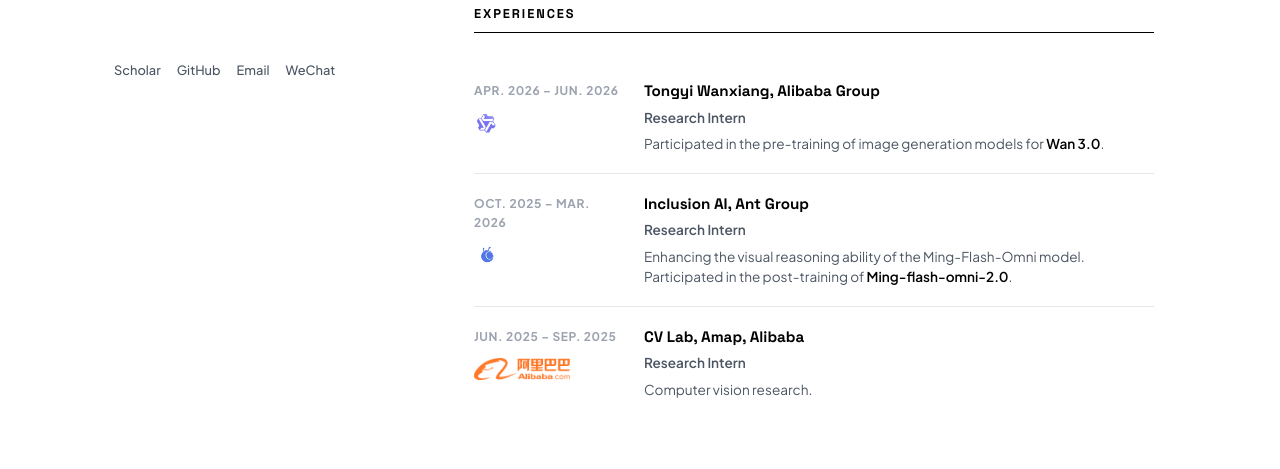
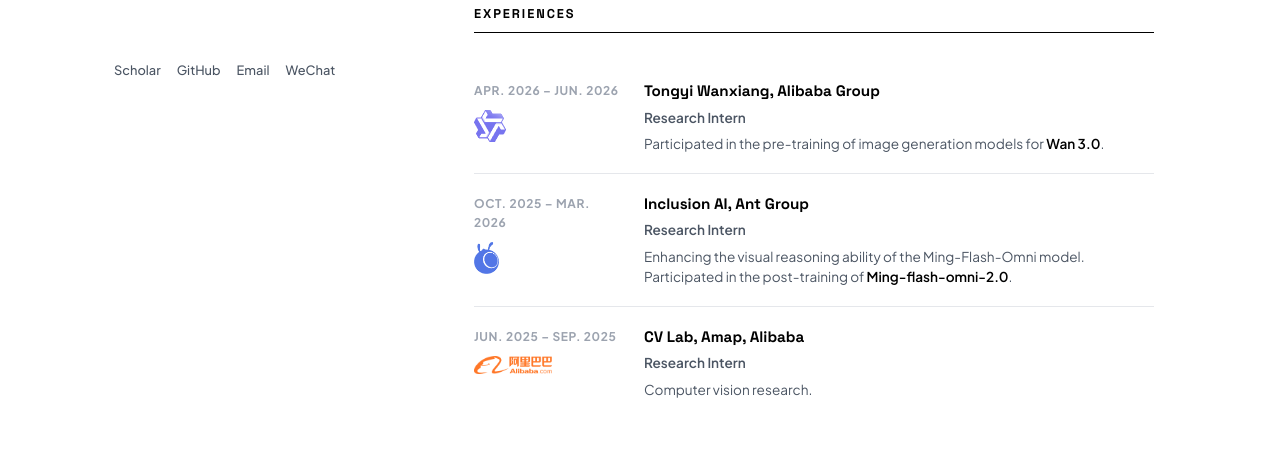
Before and after one commit to yuxuanfanOrion/yuxuanfanOrion.github.io, a Jekyll site: the page built from _pages/about.md, in a window 1280 px wide. Shown: the part 1714-2183 px from the top of the page. Built offline with Jekyll 4.4.1, drawn with Linux system fonts in a browser that asks for light colours.

Commit message:
Balance internship logo sizes: trim icon padding, per-shape size classes

```diff
--- a/_pages/about.md
+++ b/_pages/about.md
@@ -68,7 +68,7 @@
   <div class="timeline-item">
     <div class="timeline-when">
       Apr. 2026 – Jun. 2026
-      <img class="timeline-logo" src="/images/icon/wan.png" alt="Tongyi Wanxiang">
+      <img class="timeline-logo timeline-logo--mark" src="/images/icon/wan.png" alt="Tongyi Wanxiang">
     </div>
     <div class="timeline-body">
       <h3>Tongyi Wanxiang, Alibaba Group</h3>
@@ -80,7 +80,7 @@
   <div class="timeline-item">
     <div class="timeline-when">
       Oct. 2025 – Mar. 2026
-      <img class="timeline-logo" src="/images/icon/ant.png" alt="Ant Group">
+      <img class="timeline-logo timeline-logo--mark" src="/images/icon/ant.png" alt="Ant Group">
     </div>
     <div class="timeline-body">
       <h3>Inclusion AI, Ant Group</h3>
@@ -92,7 +92,7 @@
   <div class="timeline-item">
     <div class="timeline-when">
       Jun. 2025 – Sep. 2025
-      <img class="timeline-logo" src="/images/icon/alibaba.png" alt="Alibaba">
+      <img class="timeline-logo timeline-logo--wide" src="/images/icon/alibaba.png" alt="Alibaba">
     </div>
     <div class="timeline-body">
       <h3>CV Lab, Amap, Alibaba</h3>
--- a/assets/css/home.css
+++ b/assets/css/home.css
@@ -400,6 +400,18 @@
   opacity: 0.85;
 }
 
+/* Square marks carry far less visual mass than a wordmark of the same height,
+   so they get a taller box; wide wordmarks get a shorter, narrower one. */
+.timeline-logo--mark {
+  height: 32px;
+  max-width: 32px;
+}
+
+.timeline-logo--wide {
+  height: 18px;
+  max-width: 78px;
+}
+
 .timeline-body h3 {
   font-size: 0.95rem;
   font-weight: 700;
```
Also changed, not shown: images/icon/ant.png, images/icon/wan.png.
